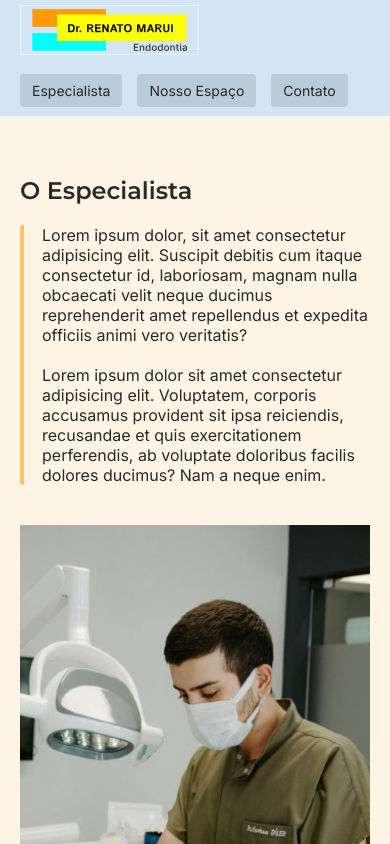
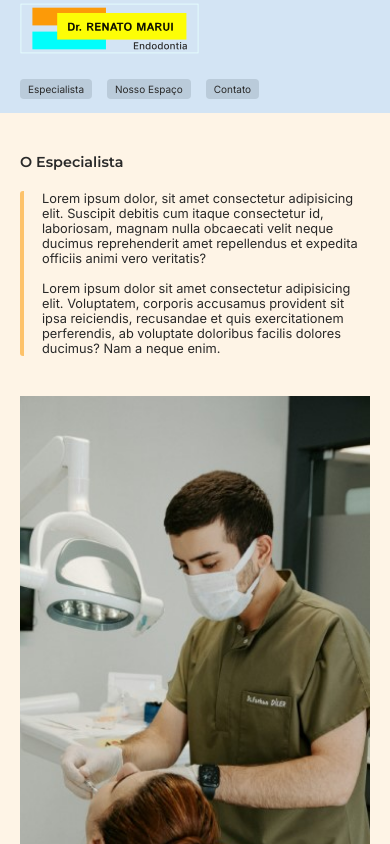
Before and after one commit to fikobayashi/marui-odonto, a plain HTML site: page index.html in a window 390 px wide. Shown: the top 844 px of the page. Drawn offline with Linux system fonts and the light colour scheme.

Commit message:
update font-size

```diff
--- a/css/style.css
+++ b/css/style.css
@@ -1,10 +1,11 @@
-html {
-  scroll-behavior: smooth;
+* {
+  box-sizing: border-box;
 
 }
 
+html {scroll-behavior: smooth;}
+
 body {
-  position: relative;
   margin: 0;
   /* font-family: Arial, Helvetica, sans-serif; */
   font-family: "Inter", Arial, Helvetica, sans-serif;
@@ -30,12 +31,9 @@ a {
 .container {
   box-sizing: border-box;
   max-width: 1200px;
-  padding-left: 20px;
-  padding-right: 20px;
-  margin-left: auto;
-  margin-right: auto;
+  padding-inline: 20px;
+  margin: 0 auto;
 }
-
 
 .header-bg {
   /* background-color: #E5FEFE; */
@@ -151,19 +149,21 @@ a {
 
 @media (max-width: 600px) {
   .titulo {
-    padding-top: 60px;
+    padding-top: 40px;
+    font-size: .9rem;
   }
   /* .header-menu {
     gap: 18px;
   } */
   .header-menu a {
-    padding: 8px 12px;
-    font-size: 14px;
+    padding: 4px 8px;
+    font-size: 10px;
   }
   .especialista {
     grid-template-columns: 1fr;
     gap: 40px;
     padding-bottom: 60px;
+    font-size: .8rem;
   }
   .espaco-fotos {
     grid-template-columns: 1fr;
@@ -171,6 +171,9 @@ a {
   }
   .contato {
     grid-template-columns: 1fr;
+  }
+  .contato ul>li {
+    font-size: .85rem;
   }
 }
 
--- a/index.html
+++ b/index.html
@@ -4,6 +4,11 @@
 <head>
   <meta charset="UTF-8">
   <meta name="viewport" content="width=device-width, initial-scale=1.0">
+
+  <meta name="author" content="Dr. Renato Marui">
+  <meta name="description" content="Tratamento especializado em endodontia">
+  <meta name="keywords" content="Endodontia, tratamento de canal, Osasco">
+
   <title>Marui endodontia</title>
   <link rel="apple-touch-icon" sizes="180x180" href="./apple-touch-icon.png">
   <link rel="icon" type="image/png" sizes="32x32" href="./favicon-32x32.png">
@@ -58,9 +63,9 @@
         </div>
     </div>
   </section>
-  <article class="contato-bg" id="contato">
+  <article class="contato-bg" >
     <div class="container">
-      <h2 class="titulo">Contato</h1>
+      <h2 class="titulo" id="contato">Contato</h1>
         <div class="contato">
           <ul class="borda">
             <li><a href="tel:+5511999999999">+55 11 99999-9999</a></li>
```
